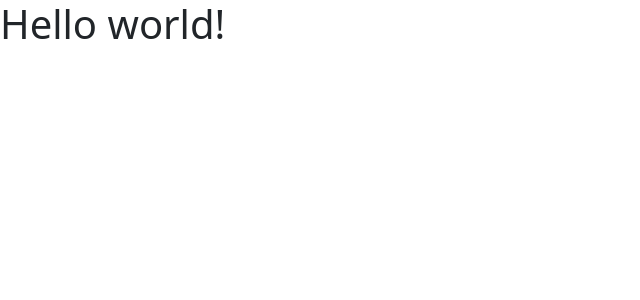
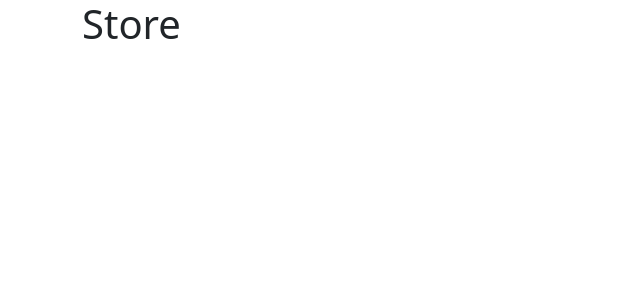
Before and after one commit to bettitaksas/book-store, a React (Vite) app: page /store in a window 1280 px wide. Shown: the top 300 px of the page, without its empty margins (0-640 px from the left). Built offline with nearby package versions, Linux system fonts and the light colour scheme.

Commit message:
create pages

```diff
--- a/src/App.tsx
+++ b/src/App.tsx
@@ -1,8 +1,18 @@
+import { Routes, Route } from 'react-router-dom'
+import { Container } from 'react-bootstrap'
+import { Home } from './pages/Home'
+import { Store } from './pages/Store'
+import { About } from './pages/About'
+
 function App() {
-
-
   return (
-    <h1>Hello world!</h1>
+  <Container>
+    <Routes>
+      <Route path='/' element={<Home />} />
+      <Route path='/store' element={<Store />} />
+      <Route path='/about' element={<About />} />
+    </Routes>
+  </Container>
   )
 }
 
--- a/src/main.tsx
+++ b/src/main.tsx
@@ -1,10 +1,13 @@
 import React from 'react'
 import ReactDOM from 'react-dom/client'
 import App from './App.tsx'
-import "bootstrap/dist/css/bootstrap.min.css"
+import 'bootstrap/dist/css/bootstrap.min.css'
+import { BrowserRouter } from 'react-router-dom'
 
 ReactDOM.createRoot(document.getElementById('root')!).render(
   <React.StrictMode>
-    <App />
+    <BrowserRouter>
+      <App />
+    </BrowserRouter>
   </React.StrictMode>,
 )
--- /dev/null
+++ b/src/pages/About.tsx
@@ -0,0 +1,3 @@
+export function About() {
+    return <h1>About</h1>
+}
--- /dev/null
+++ b/src/pages/Home.tsx
@@ -0,0 +1,3 @@
+export function Home() {
+    return <h1>Home</h1>
+}
--- /dev/null
+++ b/src/pages/Store.tsx
@@ -0,0 +1,3 @@
+export function Store() {
+    return <h1>Store</h1>
+}
```
